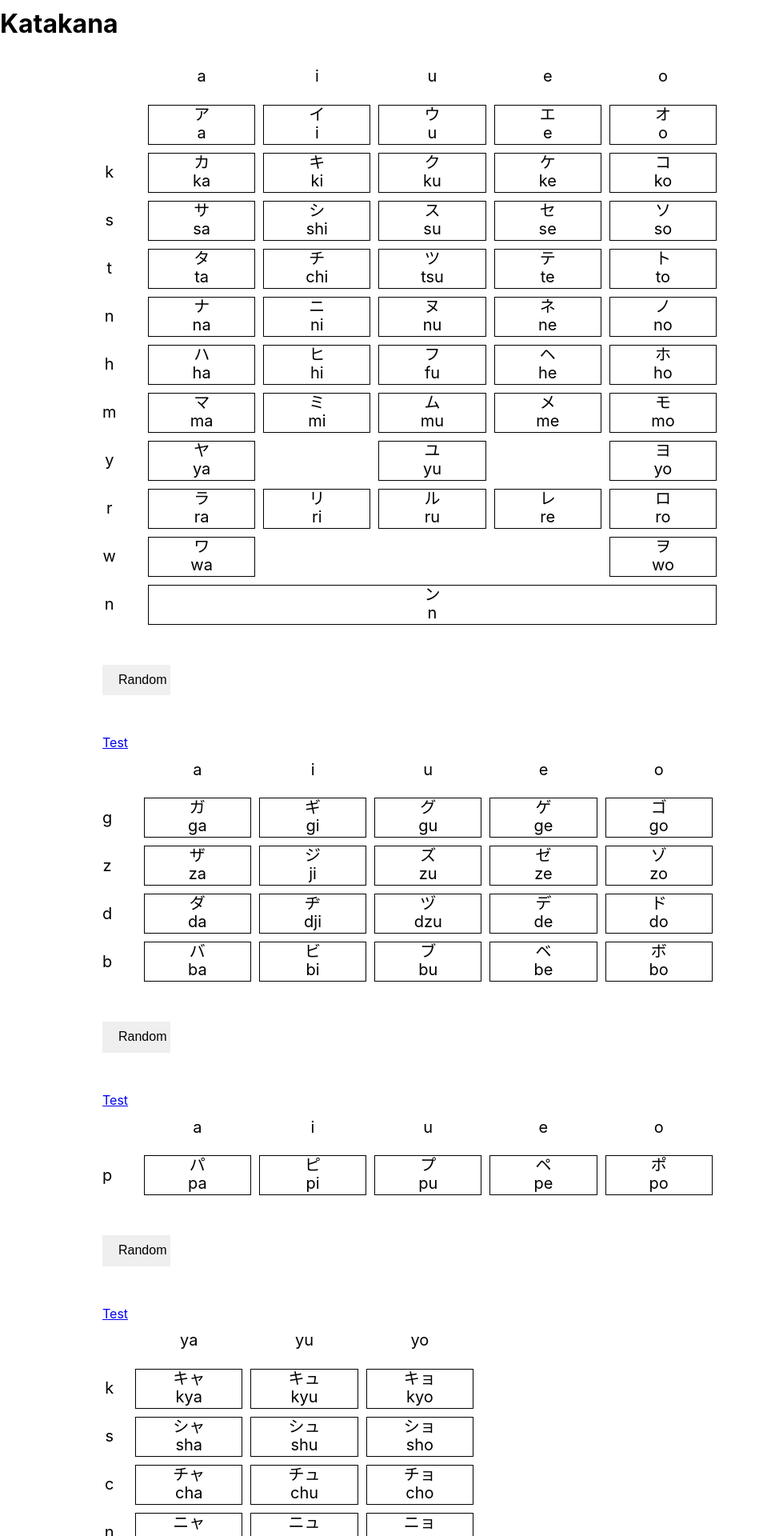
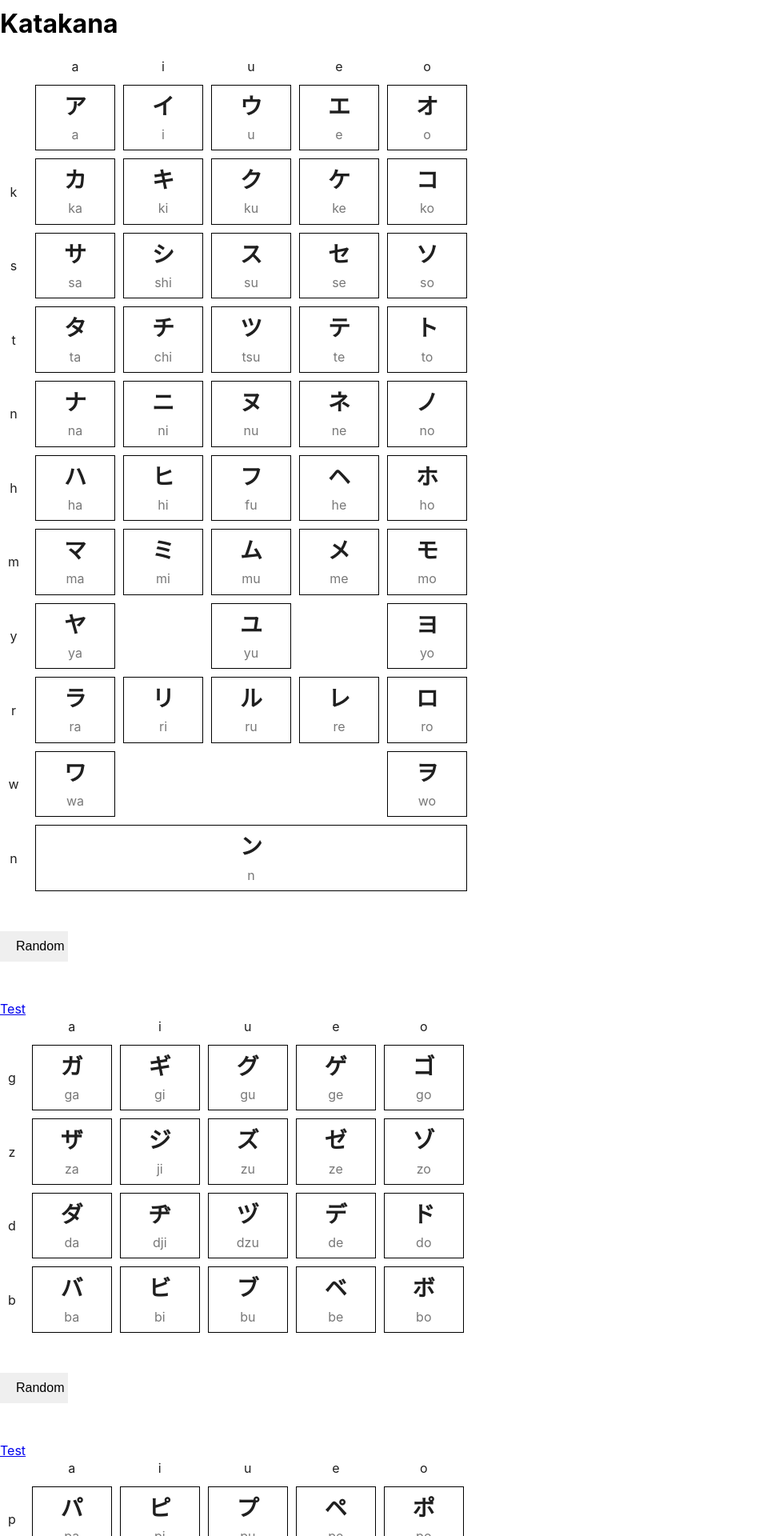
Before and after one commit to dshlass/the-kana, a Next.js app: page /katakana in a window 1280 px wide. Shown: the part 60-1980 px from the top of the page at 80% size, without its empty margins (0-959 px from the left). Built offline with nearby package versions, Linux system fonts and the light colour scheme.

Commit message:
working on styling changes.

```diff
--- a/components/Grid/grid.js
+++ b/components/Grid/grid.js
@@ -2,17 +2,6 @@ import React from 'react';
 import PropTypes from 'prop-types';
 
 const Grid = ({ cardData, index }) => {
-  const track = React.createRef()
-  const controlButton = React.createRef()
-  function playPause() {
-    if (track.current.paused) {
-      track.current.play();
-      controlButton.current.className = "pause";
-  } else {
-      track.current.pause();
-      controlButton.current.className = "play";
-  }
-}
 
 const playAudio = () => {
   var audio = new Audio(`./static/${cardData.table}/${cardData.letter}.mp3`);
@@ -25,17 +14,7 @@ const playAudio = () => {
     <div className={`card card${index + 1}`}>
       <div role="button" className="card__top" onClick={() => playAudio()}>
         <p className="card__symbol">{cardData.symbol}</p>
-        <p className="card__symbol">{cardData.letter}</p>
-        {/* <div>
-          <audio ref={track} id="track" onEnded={() => controlButton.current.className = "play"}>
-            <source src={`${cardData.sound}` || ''} type="audio/mpeg" />
-          </audio>
-
-          <div ref={controlButton} id="player-container" onClick={() => playPause()}>
-            <div id="play-pause" className="play">Play</div>
-          </div>
-        </div> */}
-        {/* <button onClick={() => playAudio()}>Play</button> */}
+        <p className="card__letter">{cardData.letter}</p>
       </div>
     </div>
   );
--- a/pages/hiragana/index.js
+++ b/pages/hiragana/index.js
@@ -80,7 +80,6 @@ const Hiragana = () => {
         <Header />
         <h1>Hiragana</h1>
         {/* GOJUON */}
-        <div style={{ width: '80%', margin: '0 auto' }}>
           <Set
             set={state.gojuon}
             head={gojuonHead}
@@ -136,7 +135,6 @@ const Hiragana = () => {
             library={'hiragana'}
             setName={'yoon'}
           />
-        </div>
 
         <Link href="/" as="/">
           <a>Back</a>
--- a/pages/katakana/index.js
+++ b/pages/katakana/index.js
@@ -77,7 +77,7 @@ const Katakana = () => {
       <Nav />
       <Header />
       <h1>Katakana</h1>
-      <div style={{width: '80%', margin: '0 auto'}}>
+
 
         {/* GOJUON */}
         <Set
@@ -135,7 +135,7 @@ const Katakana = () => {
           library={'katakana'}
           setName={'yoon'}
         />
-      </div>
+
 
       <Link href="/" as="/">
         <a>Back</a>
--- a/styles/Grid.scss
+++ b/styles/Grid.scss
@@ -1,6 +1,6 @@
 p {
+  color: $primary-text;
   margin: 0;
-  font-size: 20px;
 }
 
 .button {
@@ -13,7 +13,8 @@ p {
 .card {
   text-align: center;
   border: 1px solid black;
-  height: 50px;
+  // height: 50px;
+  padding: 10px 0;
 }
 .card__top {
   display: flex;
@@ -24,8 +25,13 @@ p {
 }
 
 .card__symbol {
-  margin: 0;
-  font-size: 20px;
+  font-size: 1.75rem;
+  font-weight: 600;
+}
+.card__letter {
+  margin-top: 10px;
+  opacity: 0.6;
+  font-size: 1rem;
 }
 .card37 {
   grid-column-start: 3;
--- a/styles/Library.scss
+++ b/styles/Library.scss
@@ -1,70 +1,52 @@
 .flex {
   display: flex;
-}
-.library {
-  width: 90%;
-  margin: 0 auto 50px;
-  display: grid;
-  grid-template-columns: repeat(5, minmax(50px, 150px));
-  grid-gap: 10px;
-}
-.library__column {
-  display: grid;
-  grid-template-rows: repeat(12, 50px);
-  height: 50px;
-  grid-gap: 10px;
-  line-height: 2.25;
-}
-.library__column--dakuon {
-  display: grid;
-  grid-gap: 10px;
-  line-height: 2.25;
-  height: 50px;
-  grid-template-rows: repeat(5, 50px);
-}
-.library__column--handakuon {
-  display: grid;
-  grid-gap: 10px;
-  line-height: 2.25;
-  height: 50px;
-  grid-template-rows: repeat(2, 50px);
-}
-.library__column--yoon {
-  display: grid;
-  grid-template-rows: repeat(12, 50px);
-  grid-gap: 10px;
-  height: 50px;
-  line-height: 2.25;
+  // width: 90%;
+  // margin: 0 auto;
 }
 
-.library__column-item {
+.library {
+  @extend %library-base;
+  grid-template-columns: repeat(5, minmax(50px, 100px));
+
+  &--yoon {
+    @extend %library-base;
+    grid-template-columns: repeat(3, minmax(50px, 100px));
+  }
+
+  &__column {
+    @extend %library-column-base;
+    grid-template-rows: 25px repeat(11, 82.6px);
+  }
+
+  &__column--dakuon {
+    @extend %library-column-base;
+    grid-template-rows: 25px repeat(4, 82.6px);
+  }
+
+  &__column--handakuon {
+    @extend %library-column-base;
+    grid-template-rows: 25px repeat(1, 82.6px);
+  }
+
+  &__column--yoon {
+    @extend %library-column-base;
+    grid-template-rows: 25px repeat(11, 82.6px);
+  }
+
+  &__column-item {
     text-align: center;
     display: flex;
     justify-content: center;
     align-items: center;
   }
 
-.library__row {
-  width: 90%;
-  display: grid;
-  grid-template-columns: repeat(5, minmax(50px, 150px));
-  grid-gap: 10px;
-  margin: 0 auto 10px;
-  height: 50px;
+  &__row {
+    @extend %library-row-base;
+    grid-template-columns: repeat(5, minmax(50px, 100px));
+
+    &--yoon {
+      @extend %library-row-base;
+      grid-template-columns: repeat(3, minmax(50px, 100px));
     }
-.library__row--yoon {
-  width: 90%;
-  display: grid;
-  grid-gap: 10px;
-  margin: 0 auto 10px;
-  height: 50px;
-  grid-template-columns: repeat(3, minmax(50px, 150px));
   }
-
-.library--yoon {
-  width: 90%;
-  margin: 0 auto 50px;
-  display: grid;
-  grid-gap: 10px;
-  grid-template-columns: repeat(3, minmax(50px, 150px));
 }
--- a/styles/Master.scss
+++ b/styles/Master.scss
@@ -1,5 +1,9 @@
 //Normalizing the browser specific stylings
 @import './Normalize.scss';
+
+@import './Variables.scss';
+
+@import './Mixins.scss';
 
 @import './Grid.scss';
 
--- /dev/null
+++ b/styles/Variables.scss
@@ -0,0 +1,25 @@
+$primary-text: #1f1f1f;
+
+// Library Varibales
+%library-base {
+  margin: 0 0 50px;
+  display: grid;
+  grid-gap: 10px;
+  padding: 0 10px;
+}
+
+%library-row-base {
+  display: grid;
+  grid-gap: 10px;
+  margin: 0 0 10px;
+  height: 25px;
+  padding: 0 10px;
+}
+
+%library-column-base {
+  display: grid;
+  margin: 0 10px;
+  grid-gap: 10px;
+  line-height: 2.25;
+  height: 82.6px;
+}
```
Also changed, not shown: components/Review/review.js (+0 -77 lines), styles/Mixins.scss (added). Lines whose indentation alone changed are shown as unchanged.
